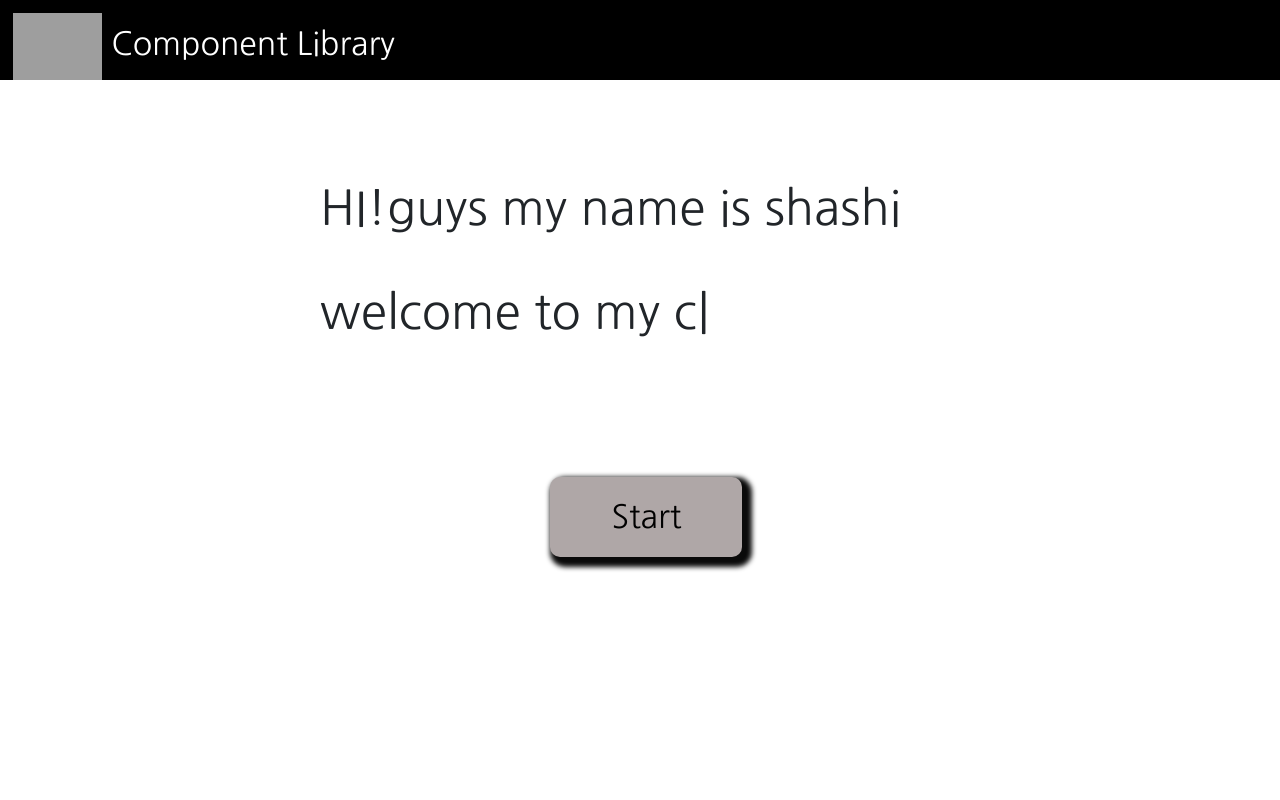
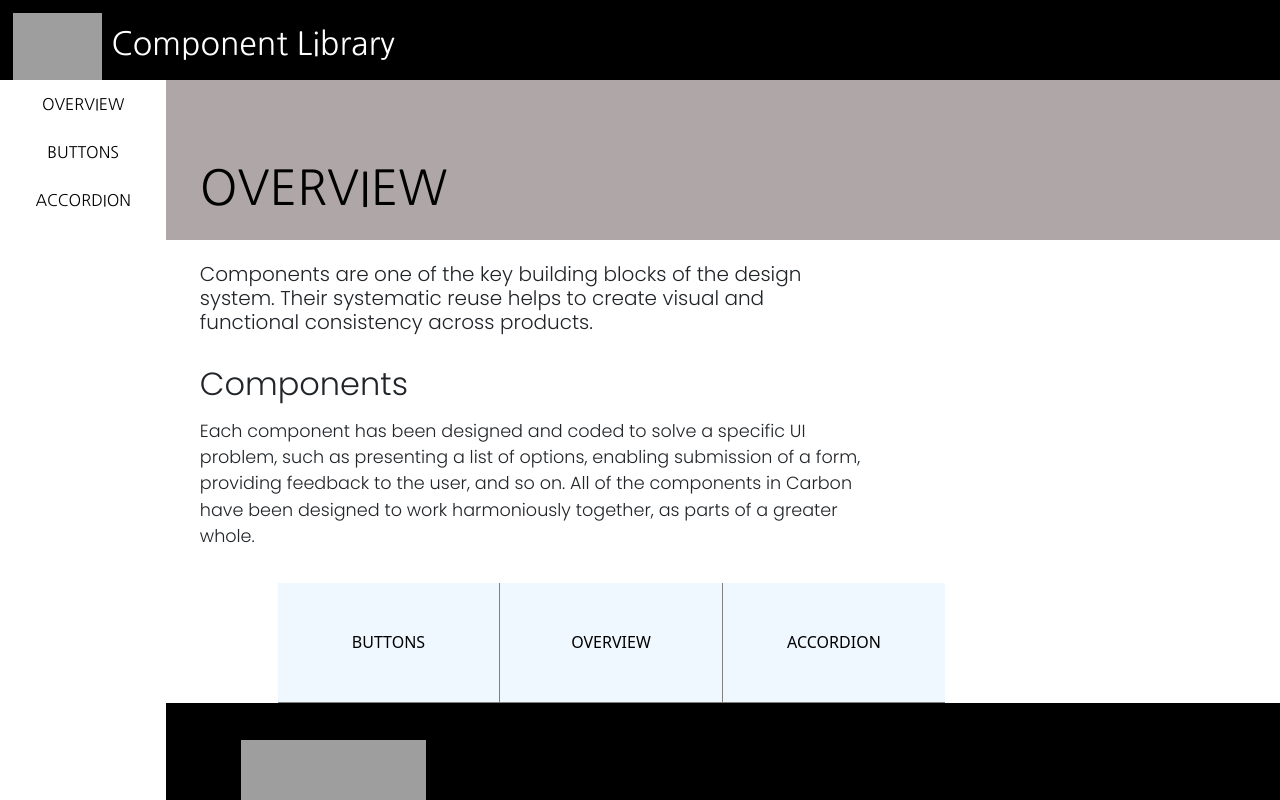
Before and after one commit to Shashi230620/Component-Library, a React (Create React App) app: page / in a window 1280 px wide. Built offline with nearby package versions, Linux system fonts and the light colour scheme; grey boxes are pictures that could not be loaded.

Commit message:
Third commit

```diff
--- a/src/App.js
+++ b/src/App.js
@@ -7,14 +7,16 @@ import Intropage from "./Website/WebLayout/Intropage";
 import { Route, Routes } from "react-router-dom";
 
 const App=()=>{
-  return(<>
+  return(
+  <>
   <Routes>
-  <Route path="/" element={<Intropage />} />
-  <Route path="/overview" element={<Overview />} />
+  {/* <Route path="/" element={<Intropage />} /> */}
+  <Route path="/" element={<Overview />} />
  <Route path="/button" element={<Buttons />} />
  <Route path="/table" element={<Table />} />
  <Route path="/accordion" element={<Accorrdion />} />
   </Routes>
-  </>)
+  </>
+  )
 }
 export default App;
--- a/src/Website/WebLayout/Navbar.jsx
+++ b/src/Website/WebLayout/Navbar.jsx
@@ -4,7 +4,7 @@ const Navbar=()=>{
     return(<>
     <div className="Navbar">
         <div className="Navbar_Title">
-        <img src="./assests/fav.png" id="img"/>
+        <img src="./assests/fav.png" id="img" />
           <h1>Component Library</h1>
         </div>
         <div className="Navbar_Buttons">
--- a/src/Website/WebLayout/Sidebar.jsx
+++ b/src/Website/WebLayout/Sidebar.jsx
@@ -4,7 +4,7 @@ import { Link } from "react-router-dom";
 
 const Sidebar=()=>{
     return(<>
-        <Link to="/overview"><li><button id="Sidebar_Button">OVERVIEW</button></li></Link>
+        <Link to="/"><li><button id="Sidebar_Button">OVERVIEW</button></li></Link>
         <Link to="/button"><li><button id="Sidebar_Button">BUTTONS</button></li></Link>
         <Link to="/accordion"><li><button id="Sidebar_Button">ACCORDION</button></li></Link>
         {/* <Link to="/table"><li><button id="Sidebar_Button">DATA TABLE</button></li></Link> */}
--- a/src/index.js
+++ b/src/index.js
@@ -4,7 +4,6 @@ import { BrowserRouter } from "react-router-dom";
 import App from "./App";
 import "./index.css"
 import Accorrdion from "./Website/Components/Accordion/Accorrdion";
-import Accordion_Table from "./Website/Components/Accordion/Accordion_Table";
 
 
 
```
